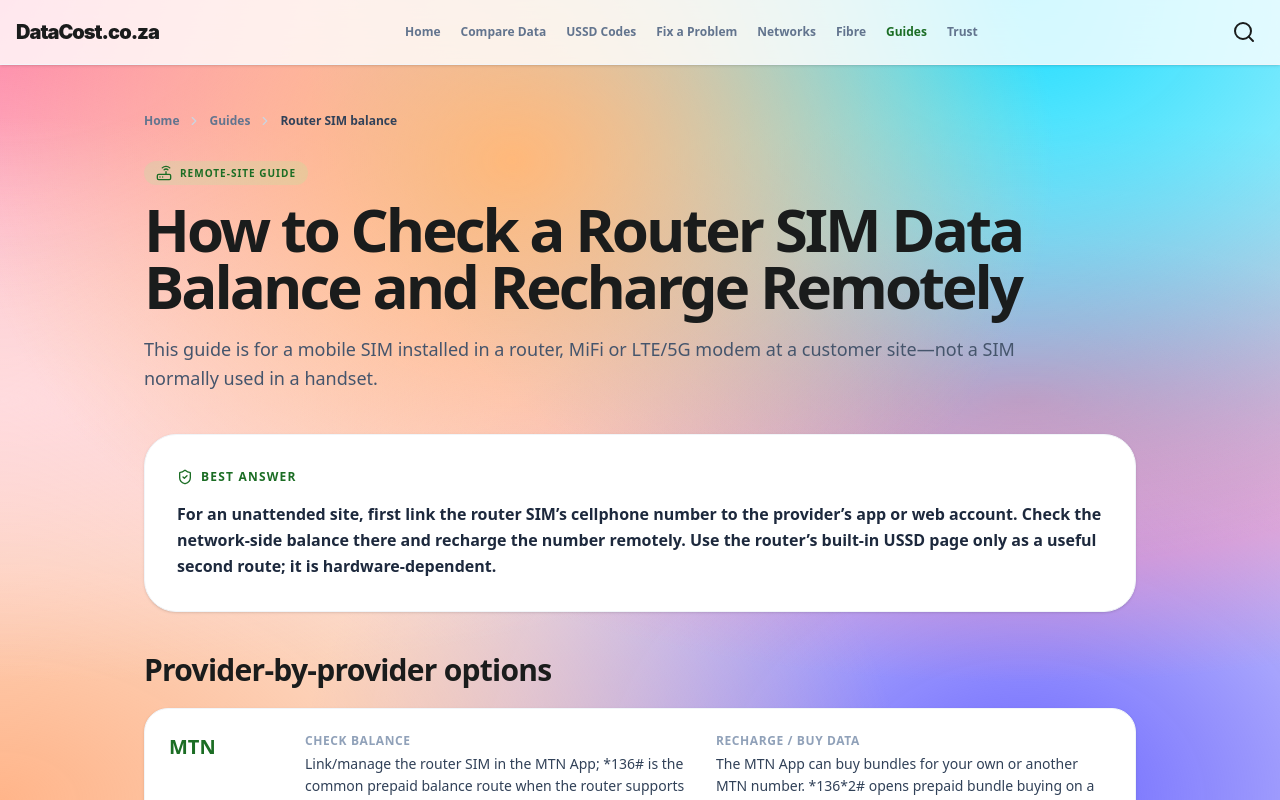
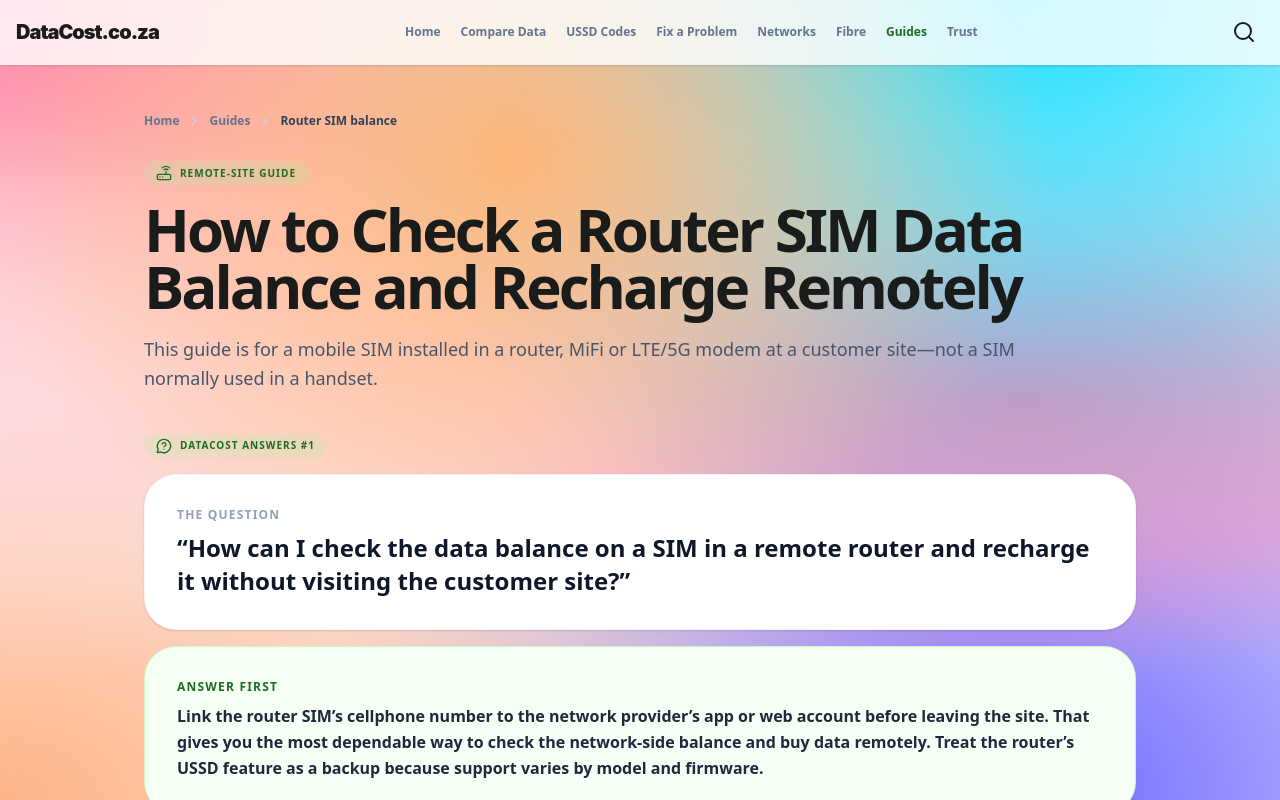
Before and after one commit to RicV-Sam/datacosts, a React (Vite) app: page /guides/check-router-sim-data-balance-and-recharge in a window 1280 px wide. Shown: the top 800 px of the page. Built offline with nearby package versions, Linux system fonts and the light colour scheme.

Commit message:
Add DataCost Answers workflow

```diff
--- /dev/null
+++ b/src/components/DataCostAnswer.tsx
@@ -0,0 +1,36 @@
+import React from 'react';
+import { ArrowRight, MessageCircleQuestion } from 'lucide-react';
+
+interface DataCostAnswerIntroProps {
+  number: number;
+  question: string;
+  answer: string;
+}
+
+export const DataCostAnswerIntro: React.FC<DataCostAnswerIntroProps> = ({ number, question, answer }) => (
+  <section className="mb-10 space-y-4">
+    <div className="inline-flex items-center gap-2 rounded-full bg-[#a0f399]/20 px-3 py-1 text-[10px] font-black uppercase tracking-widest text-[#1b6d24]">
+      <MessageCircleQuestion className="h-4 w-4" /> DataCost Answers #{number}
+    </div>
+    <blockquote className="rounded-[2rem] border border-slate-100 bg-white p-6 shadow-sm md:p-8">
+      <p className="mb-2 text-xs font-black uppercase tracking-widest text-slate-400">The question</p>
+      <p className="text-xl font-black leading-snug text-slate-900 md:text-2xl">“{question}”</p>
+    </blockquote>
+    <div className="rounded-[2rem] border border-[#a0f399]/50 bg-[#f6fff4] p-6 md:p-8">
+      <p className="mb-2 text-xs font-black uppercase tracking-widest text-[#1b6d24]">Answer first</p>
+      <p className="text-base font-bold leading-relaxed text-slate-800">{answer}</p>
+    </div>
+  </section>
+);
+
+export const DataCostAnswerCta: React.FC = () => (
+  <aside className="mb-10 rounded-3xl bg-slate-950 p-6 text-white shadow-sm md:p-8">
+    <h2 className="mb-3 text-2xl font-black tracking-tight">Ask DataCost</h2>
+    <p className="mb-5 max-w-3xl text-sm font-medium leading-relaxed text-slate-300">
+      Have a mobile, data or airtime question? Send it to us. If it could help other South Africans, we may research it and publish a detailed answer.
+    </p>
+    <a href="/contact/#questions" className="inline-flex items-center gap-2 text-sm font-black text-[#a0f399] hover:underline">
+      Send your question <ArrowRight className="h-4 w-4" />
+    </a>
+  </aside>
+);
--- a/src/pages/ContactPage.tsx
+++ b/src/pages/ContactPage.tsx
@@ -86,6 +86,16 @@
           </p>
         </section>
 
+        <section id="questions" className="bg-white rounded-3xl border border-slate-100 p-8 shadow-sm space-y-4 scroll-mt-24">
+          <h2 className="text-2xl font-black tracking-tight">Ask a Mobile, Data or Airtime Question</h2>
+          <p className="text-slate-600 leading-relaxed">
+            Email <a className="text-[#1b6d24] font-bold hover:underline" href="mailto:hello@datacost.co.za?subject=Question%20for%20DataCost%20Answers">hello@datacost.co.za</a> with the subject “Question for DataCost Answers”. Include your network, device or router, what you are trying to do, and any relevant error message or screenshot. Remove account numbers, PINs, passwords and other private information.
+          </p>
+          <p className="text-slate-600 leading-relaxed">
+            We may research questions that could help other South Africans and publish a general answer. We will not publish your name or private account details.
+          </p>
+        </section>
+
         <section className="bg-white rounded-3xl border border-slate-100 p-8 shadow-sm space-y-4">
           <h2 className="text-2xl font-black tracking-tight">Report Pricing or USSD Errors</h2>
           <p className="text-slate-600 leading-relaxed">
--- a/src/pages/RouterSimBalanceGuidePage.tsx
+++ b/src/pages/RouterSimBalanceGuidePage.tsx
@@ -1,12 +1,13 @@
 import React from 'react';
 import { Helmet } from 'react-helmet-async';
 import { Link } from 'react-router-dom';
-import { AlertTriangle, ArrowRight, CheckCircle2, Router, ShieldCheck, Terminal } from 'lucide-react';
+import { AlertTriangle, ArrowRight, CheckCircle2, Router, Terminal } from 'lucide-react';
 import { Header } from '../components/Header';
 import { Footer } from '../components/Footer';
 import { MobileNav } from '../components/MobileNav';
 import { Breadcrumbs, buildBreadcrumbSchema } from '../components/Breadcrumbs';
 import { TrustPanel } from '../components/TrustPanel';
+import { DataCostAnswerCta, DataCostAnswerIntro } from '../components/DataCostAnswer';
 import { NavigateFunction } from '../types';
 import { formatIsoForDisplay, getRouteModifiedIso } from '../seo/contentDates';
 import { DEFAULT_OG_IMAGE_URL, SITE_BRAND_NAME, SITE_PRODUCT_NAME, SITE_URL, toCanonicalUrl } from '../seo/siteConstants';
@@ -72,10 +73,11 @@
       <Breadcrumbs items={breadcrumbs} />
       <header className="mb-10"><div className="mb-4 inline-flex items-center gap-2 rounded-full bg-[#a0f399]/20 px-3 py-1 text-[10px] font-black uppercase tracking-widest text-[#1b6d24]"><Router className="h-4 w-4" /> Remote-site guide</div><h1 className="mb-5 text-4xl font-black leading-[0.95] tracking-tighter md:text-6xl">{title}</h1><p className="max-w-4xl text-lg font-medium leading-relaxed text-slate-600">This guide is for a mobile SIM installed in a router, MiFi or LTE/5G modem at a customer site—not a SIM normally used in a handset.</p></header>
 
-      <section className="mb-10 rounded-[2rem] border border-slate-100 bg-white p-6 shadow-sm md:p-8">
-        <div className="mb-4 inline-flex items-center gap-2 text-xs font-black uppercase tracking-widest text-[#1b6d24]"><ShieldCheck className="h-4 w-4" /> Best answer</div>
-        <p className="text-base font-bold leading-relaxed text-slate-800">For an unattended site, first link the router SIM’s cellphone number to the provider’s app or web account. Check the network-side balance there and recharge the number remotely. Use the router’s built-in USSD page only as a useful second route; it is hardware-dependent.</p>
-      </section>
+      <DataCostAnswerIntro
+        number={1}
+        question="How can I check the data balance on a SIM in a remote router and recharge it without visiting the customer site?"
+        answer="Link the router SIM’s cellphone number to the network provider’s app or web account before leaving the site. That gives you the most dependable way to check the network-side balance and buy data remotely. Treat the router’s USSD feature as a backup because support varies by model and firmware."
+      />
 
       <section className="mb-10"><h2 className="mb-5 text-3xl font-black tracking-tight">Provider-by-provider options</h2><div className="space-y-4">{networks.map((network) => <article key={network.name} className="rounded-3xl border border-slate-100 bg-white p-6 shadow-sm"><div className="grid gap-4 md:grid-cols-[120px_1fr_1fr]"><h3 className="text-xl font-black text-[#1b6d24]">{network.name}</h3><div><p className="mb-1 text-xs font-black uppercase tracking-wider text-slate-400">Check balance</p><p className="text-sm font-medium leading-relaxed text-slate-700">{network.balance}</p></div><div><p className="mb-1 text-xs font-black uppercase tracking-wider text-slate-400">Recharge / buy data</p><p className="text-sm font-medium leading-relaxed text-slate-700">{network.recharge}</p><a className="mt-2 inline-flex items-center gap-1 text-xs font-black text-[#1b6d24] hover:underline" href={network.source} target="_blank" rel="noreferrer">Official source: {network.sourceLabel}<ArrowRight className="h-3 w-3" /></a></div></div></article>)}</div></section>
 
@@ -104,6 +106,7 @@
 
       <TrustPanel lastReviewed={formatIsoForDisplay(modified)} sources="Official MTN, Vodacom, Telkom, Cell C and Rain self-service information, plus 3GPP TS 27.007 for modem USSD. Router menus and modem firmware vary, so test the exact model before deployment." className="mb-10" />
       <section id="faq" className="mb-10 rounded-3xl border border-slate-100 bg-white p-6 shadow-sm md:p-8"><h2 className="mb-5 text-2xl font-black">Frequently asked questions</h2><div className="space-y-5">{faqs.map((faq) => <article key={faq.question} className="border-b border-slate-100 pb-5 last:border-0 last:pb-0"><h3 className="mb-2 font-black">{faq.question}</h3><p className="text-sm font-medium leading-relaxed text-slate-600">{faq.answer}</p></article>)}</div></section>
+      <DataCostAnswerCta />
       <Link to="/ussd-codes-south-africa/" className="inline-flex items-center gap-2 text-sm font-black text-[#1b6d24] hover:underline">See all South African USSD codes <ArrowRight className="h-4 w-4" /></Link>
     </main>
     <Footer onScrollTo={onScrollTo} onNavigateTo={onNavigate} /><MobileNav onScrollTo={onScrollTo} activeSection="guides" />
```
Also changed, not shown: 3 other files (tests, documents, lock files or other folders).
